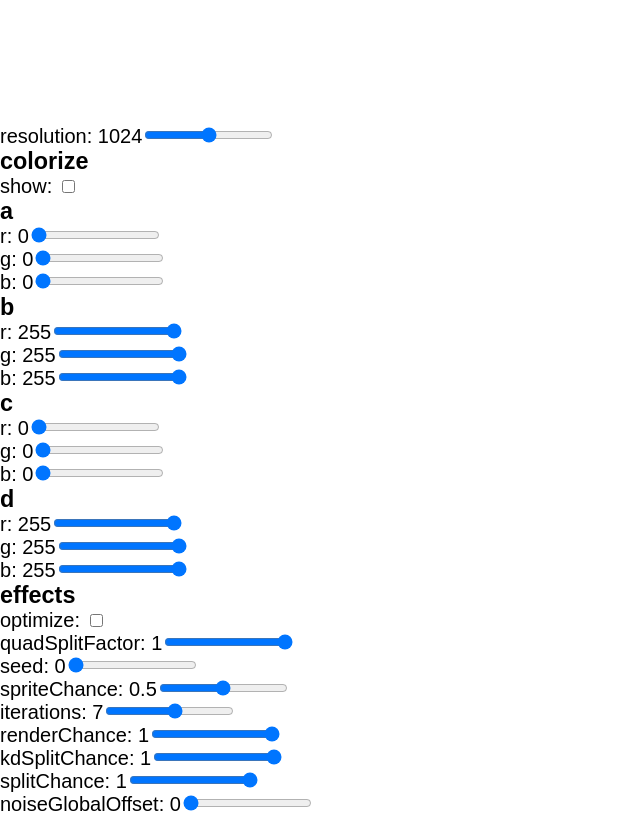
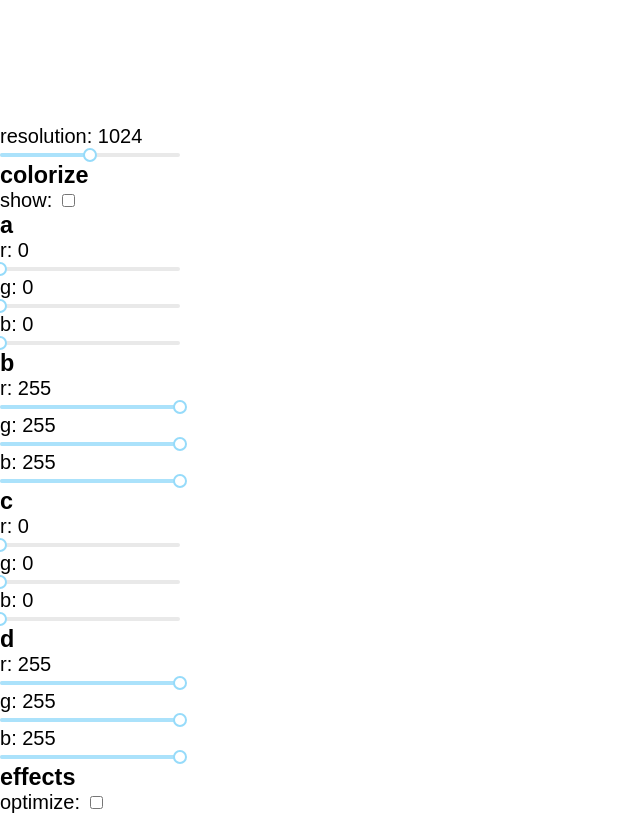
Before and after one commit to crystalboxes/texgen, a React app: page / in a window 1280 px wide. Shown: the part 480-1295 px from the top of the page, without its empty margins (0-640 px from the left). Built offline with nearby package versions, Linux system fonts and the light colour scheme.

Commit message:
Replace sliders

```diff
--- a/src/Behaviors/TexGen.js
+++ b/src/Behaviors/TexGen.js
@@ -2,6 +2,7 @@ import Color from '../core/Color.js'
 import Graphics from '../gl/Graphics.js'
 import Script from '../core/Script.js'
 import Displayable from '../core/Displayable.js'
+let gr = Graphics
 
 export class GridEffect extends Displayable {
   params = {
@@ -75,7 +76,7 @@ export class TexGen extends Script {
   }
 
   onUpdate() {
-    Graphics.drawRect(10, 10, 100, 100, {r:1.0, g: 0, b:0,a:1})
+    gr.drawRect(10, 10, 100, 100, {r:1.0, g: 0, b:0,a:1})
   }
 
   onDestroy() {
--- a/src/Components/DisplayableComponent.jsx
+++ b/src/Components/DisplayableComponent.jsx
@@ -1,9 +1,9 @@
 import React, { Component } from "react"
 import {
   FieldRepresentation,
-  NumberField,
   Toggle
 } from './FieldRepresentation.jsx'
+import {NumberField} from './NumberField.jsx'
 
 export class DisplayableComponent extends Component {
   constructor(props) {
@@ -78,6 +78,6 @@ export class DisplayableComponent extends Component {
   }
 
   render() {
-    return <div>{this.getTitle()}{this.getElements()}</div>
+    return <div className={this.instance.getClassName()}>{this.getTitle()}{this.getElements()}</div>
   }
 }
--- a/src/Components/FieldRepresentation.jsx
+++ b/src/Components/FieldRepresentation.jsx
@@ -15,43 +15,15 @@ export class FieldRepresentation extends Component {
     </div>
   }
   handleInputChange(event) {
-    const target = event.target;
-    const value = target.type === 'checkbox' ? target.checked : target.value;
+    let value = event
+    if (typeof event === 'object') {
+      const target = event.target;
+      value = target.type === 'checkbox' ? target.checked : target.value;
+    }
 
     this.setState({
       value: value
     });
-  }
-}
-
-export class NumberField extends FieldRepresentation {
-  constructor(props) {
-    super(props)
-    // check value
-    let is01 = this.state.value > -0.0001 && this.state.value < 1.0001
-    let defaults = {
-      rmax: is01 ? 1.0 : 100,
-      step: is01 ? .0001 : 1
-    }
-    this.options = {
-      rangeMin: props.data && 'rangeMin' in props.data ? props.data.rangeMin : 0,
-      rangeMax: props.data && 'rangeMax' in props.data ? props.data.rangeMax : defaults.rmax,
-      step: props.data && 'step' in props.data ? props.data.step : defaults.step
-    }
-  }
-  render() {
-    return <div>
-      <span>{this.name}: {this.state.value}</span>
-      <input
-        name={this.name}
-        type="range"
-        min={this.options.rangeMin}
-        max={this.options.rangeMax}
-        value={this.state.value}
-        step={this.options.step}
-        onChange={this.handleInputChange}
-      />
-    </div>
   }
 }
 
--- /dev/null
+++ b/src/Components/NumberField.jsx
@@ -0,0 +1,41 @@
+import React, { Component } from "react"
+import {FieldRepresentation} from './FieldRepresentation.jsx'
+
+import Slider, { Range } from 'rc-slider';
+import 'rc-slider/assets/index.css';
+
+export class NumberField extends FieldRepresentation {
+  constructor(props) {
+    super(props)
+    // check value
+    let is01 = this.state.value > -0.0001 && this.state.value < 1.0001
+    let defaults = {
+      rmax: is01 ? 1.0 : 100,
+      step: is01 ? .0001 : 1
+    }
+    this.options = {
+      rangeMin: props.data && 'rangeMin' in props.data ? props.data.rangeMin : 0,
+      rangeMax: props.data && 'rangeMax' in props.data ? props.data.rangeMax : defaults.rmax,
+      step: props.data && 'step' in props.data ? props.data.step : defaults.step
+    }
+  }
+  render() {
+    return <div>
+      <span>{this.name}: {this.state.value}</span>
+      <Slider
+        name={this.name}
+        min={this.options.rangeMin}
+        max={this.options.rangeMax}
+        step={this.options.step}
+        value={this.state.value}
+        defaultValue={this.state.value}
+        onChange={this.handleInputChange}
+      />
+      {/* <input
+        type="range"
+
+
+      /> */}
+    </div>
+  }
+}
--- a/src/Core/Displayable.js
+++ b/src/Core/Displayable.js
@@ -1,4 +1,11 @@
 export class Displayable {
   params = {}
+  viewSettings = {
+    className: 'displayable-struct'
+  }
+
+  getClassName() {
+    return this.viewSettings.className
+  }
 }
 export default Displayable
```
